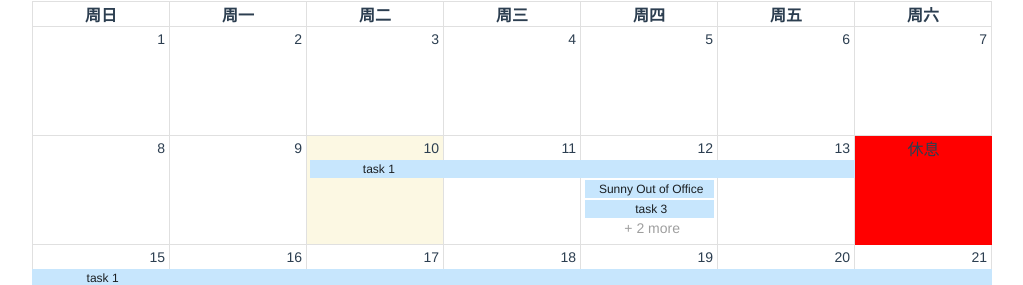
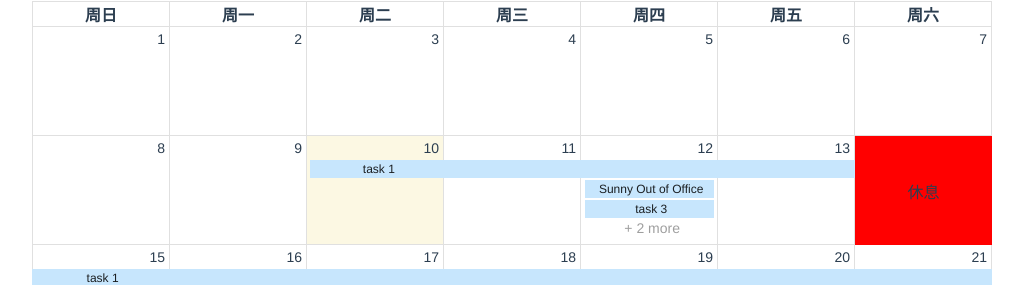
Before and after one commit to xszlq/vue-demos, a Vue app: page /calendar in a window 1280 px wide. Shown: the part 71-356 px from the top of the page, without its empty margins (128-1151 px from the left). Built offline with nearby package versions, Linux system fonts and the light colour scheme.

Commit message:
feat: disabled date

```diff
--- a/src/views/calendar/components/body.vue
+++ b/src/views/calendar/components/body.vue
@@ -17,11 +17,11 @@
       <!-- absolute so we can make dynamic td -->
       <div class="dates-events">
         <div class="events-week" v-for="week in currentDates">
-          <div class="events-day" style="position: relative;" v-for="day in week" track-by="$index"
+          <div class="events-day" v-for="day in week" track-by="$index"
             :class="{'today' : day.isToday,
               'not-cur-month' : !day.isCurMonth}" @click.stop="dayClick(day.date, $event)">
             <p class="day-number">{{day.monthDay}}</p>
-            <div style="position: absolute; background-color: red; top: 0; left: 0; width: 100%; height: 100%;" v-if="day.monthDay === 14">休息</div>
+            <div class="rest-day" v-if="day.monthDay === 14">休息</div>
 
             <div class="event-box">
               <p class="event-item" v-for="event in day.events" v-show="event.cellIndex <= eventLimit"
@@ -303,11 +303,22 @@
       .events-week{
         display: flex;
         .events-day{
+          position: relative;
           cursor: pointer;
           flex:1;
           min-height: 109px;
           overflow: hidden;
           text-overflow: ellipsis;
+
+          .rest-day{
+            position: absolute;
+            background-color: red;
+            top: 0; left: 0; width: 100%; height: 100%;
+            display: flex;
+            align-items: center;
+            justify-content: center;
+          }
+
           .day-number{
             text-align: right;
             padding:4px 5px 4px 4px;
```
